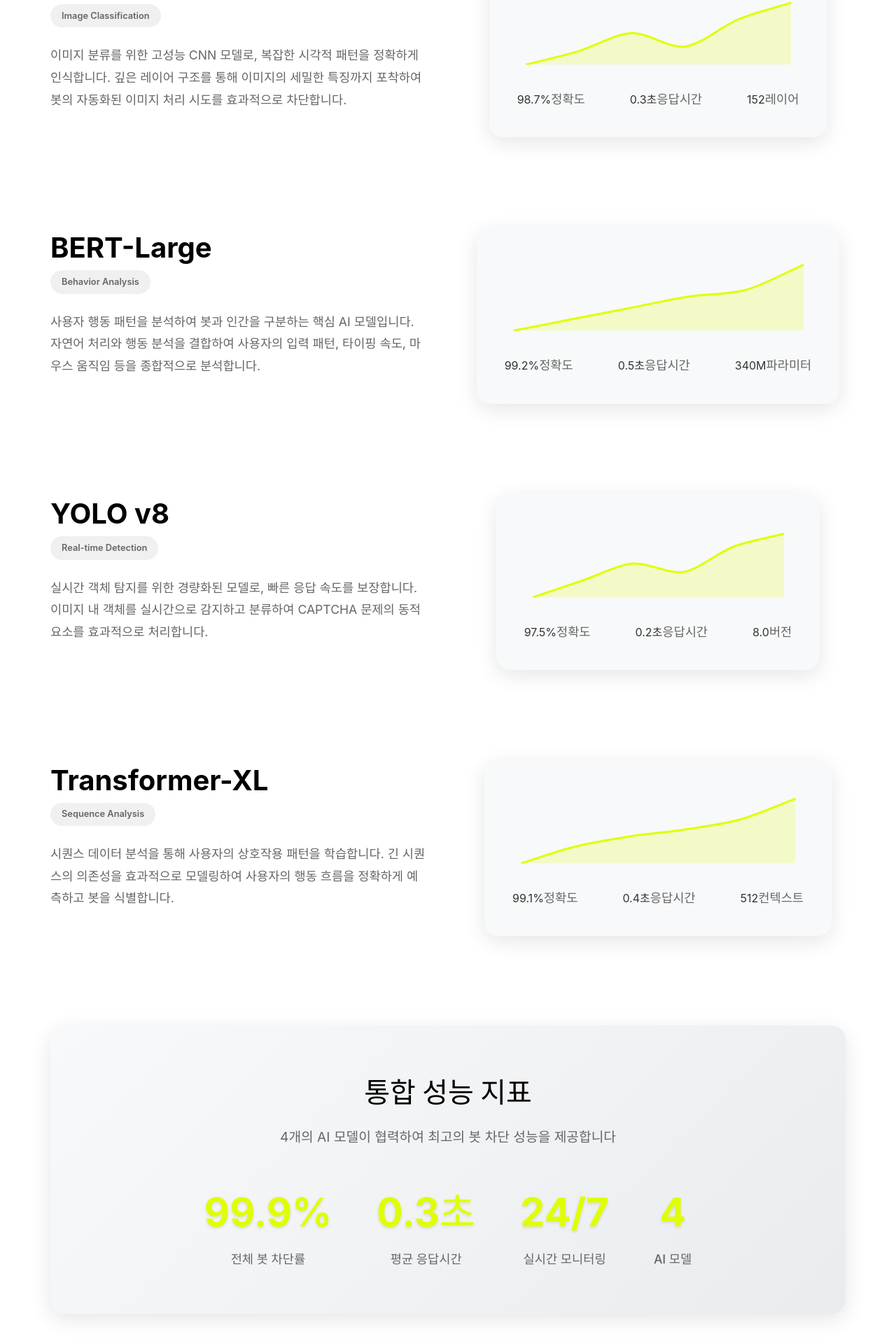
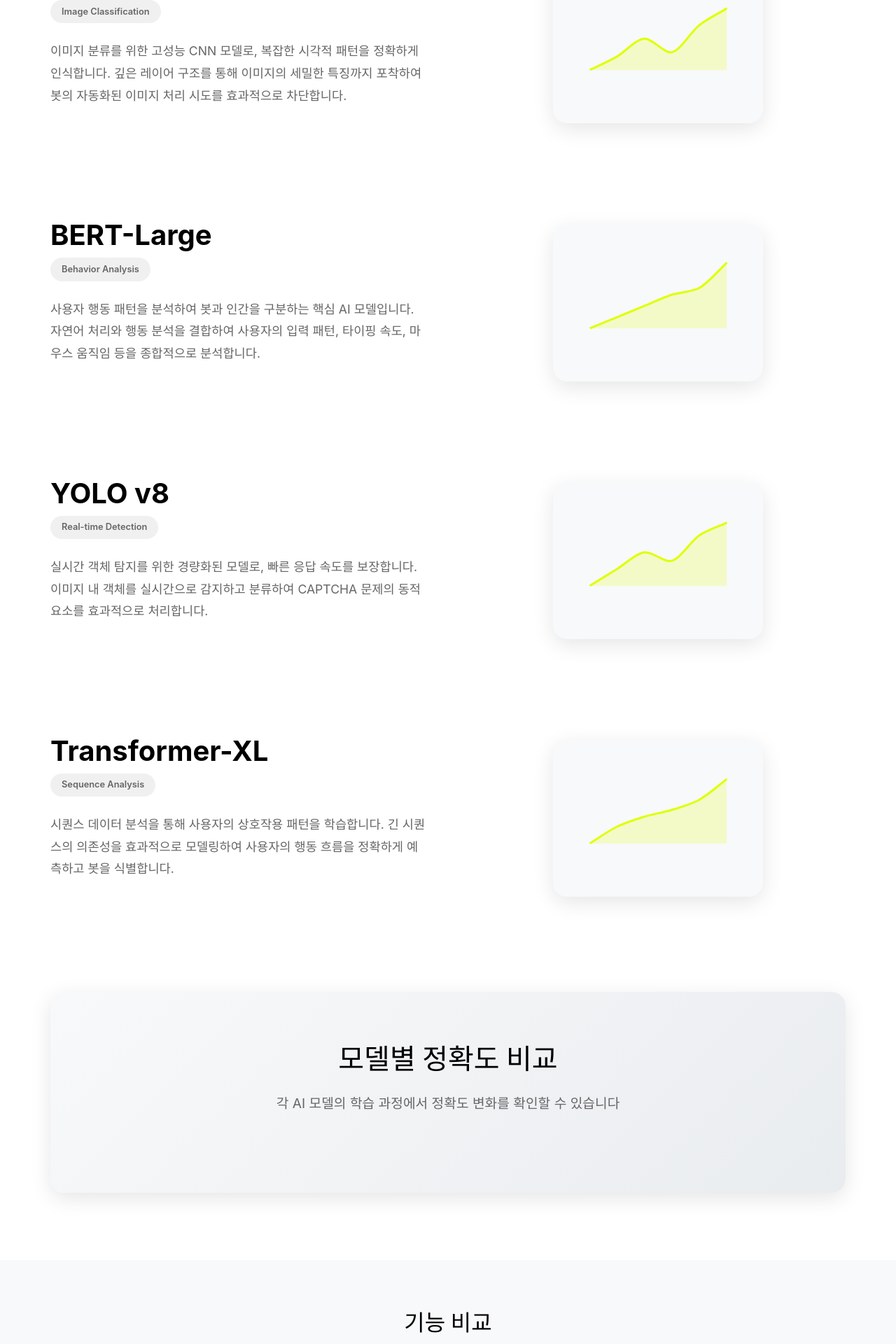
Before and after one commit to Find-Your-Humanity/website, a React (Vite) app: page /products in a window 1280 px wide. Shown: the part 4737-6657 px from the top of the page at 70% size. Built offline with nearby package versions, Linux system fonts and the light colour scheme; no server answers.

Commit message:
commit: Modifying ProductsPage

```diff
--- a/src/pages/ProductsPage.jsx
+++ b/src/pages/ProductsPage.jsx
@@ -119,8 +119,81 @@ const ProductsPage = () => {
     }]
   };
 
+  // 성능 비교 차트 데이터 - Epoch vs Accuracy
+  const performanceComparisonData = {
+    labels: ['Epoch 1', 'Epoch 5', 'Epoch 10', 'Epoch 15', 'Epoch 20', 'Epoch 25', 'Epoch 30'],
+    datasets: [
+      {
+        label: 'MobileNetV2',
+        data: [75, 82, 88, 92, 95, 97, 98.7],
+        borderColor: '#FF6B6B',
+        backgroundColor: 'rgba(255, 107, 107, 0.1)',
+        borderWidth: 3,
+        fill: false,
+        tension: 0.4
+      },
+      {
+        label: 'BERT-Large',
+        data: [70, 78, 85, 90, 94, 97, 99.2],
+        borderColor: '#4ECDC4',
+        backgroundColor: 'rgba(78, 205, 196, 0.1)',
+        borderWidth: 3,
+        fill: false,
+        tension: 0.4
+      },
+      {
+        label: 'YOLO v8',
+        data: [80, 85, 89, 92, 94, 96, 97.5],
+        borderColor: '#45B7D1',
+        backgroundColor: 'rgba(69, 183, 209, 0.1)',
+        borderWidth: 3,
+        fill: false,
+        tension: 0.4
+      },
+      {
+        label: 'Transformer-XL',
+        data: [72, 80, 87, 91, 94, 97, 99.1],
+        borderColor: '#96CEB4',
+        backgroundColor: 'rgba(150, 206, 180, 0.1)',
+        borderWidth: 3,
+        fill: false,
+        tension: 0.4
+      }
+    ]
+  };
+
+  // 성능 비교 차트 옵션 - 간단한 설정
+  const performanceChartOptions = {
+    responsive: true,
+    maintainAspectRatio: false,
+    plugins: {
+      legend: {
+        display: true,
+        position: 'top'
+      }
+    },
+    scales: {
+      x: {
+        display: true,
+        title: {
+          display: true,
+          text: 'Epoch'
+        }
+      },
+      y: {
+        display: true,
+        title: {
+          display: true,
+          text: 'Accuracy (%)'
+        },
+        min: 60,
+        max: 100
+      }
+    }
+  };
+
   // 디버깅을 위한 콘솔 로그
-  console.log('Chart Data Loaded:', { resnetData, bertData, yoloData, transformerData });
+  console.log('Chart Data Loaded:', { resnetData, bertData, yoloData, transformerData, performanceComparisonData });
 
   const handleStartFreePlan = () => {
     if (isAuthenticated) {
@@ -515,20 +588,6 @@ const ProductsPage = () => {
                   <div className="chart-container">
                     <Line data={resnetData} options={chartOptions} />
                   </div>
-                  <div className="performance-metrics">
-                    <div className="performance-metric">
-                      <span className="metric-value">98.7%</span>
-                      <span className="metric-label">정확도</span>
-                    </div>
-                    <div className="performance-metric">
-                      <span className="metric-value">0.3초</span>
-                      <span className="metric-label">응답시간</span>
-                    </div>
-                    <div className="performance-metric">
-                      <span className="metric-value">152</span>
-                      <span className="metric-label">레이어</span>
-                    </div>
-                  </div>
                 </div>
               </div>
             </div>
@@ -541,20 +600,6 @@ const ProductsPage = () => {
                 <div className="model-stats-card">
                   <div className="chart-container">
                     <Line data={bertData} options={chartOptions} />
-                  </div>
-                  <div className="performance-metrics">
-                    <div className="performance-metric">
-                      <span className="metric-value">99.2%</span>
-                      <span className="metric-label">정확도</span>
-                    </div>
-                    <div className="performance-metric">
-                      <span className="metric-value">0.5초</span>
-                      <span className="metric-label">응답시간</span>
-                    </div>
-                    <div className="performance-metric">
-                      <span className="metric-value">340M</span>
-                      <span className="metric-label">파라미터</span>
-                    </div>
                   </div>
                 </div>
               </div>
@@ -589,20 +634,6 @@ const ProductsPage = () => {
                   <div className="chart-container">
                     <Line data={yoloData} options={chartOptions} />
                   </div>
-                  <div className="performance-metrics">
-                    <div className="performance-metric">
-                      <span className="metric-value">97.5%</span>
-                      <span className="metric-label">정확도</span>
-                    </div>
-                    <div className="performance-metric">
-                      <span className="metric-value">0.2초</span>
-                      <span className="metric-label">응답시간</span>
-                    </div>
-                    <div className="performance-metric">
-                      <span className="metric-value">8.0</span>
-                      <span className="metric-label">버전</span>
-                    </div>
-                  </div>
                 </div>
               </div>
             </div>
@@ -615,20 +646,6 @@ const ProductsPage = () => {
                 <div className="model-stats-card">
                   <div className="chart-container">
                     <Line data={transformerData} options={chartOptions} />
-                  </div>
-                  <div className="performance-metrics">
-                    <div className="performance-metric">
-                      <span className="metric-value">99.1%</span>
-                      <span className="metric-label">정확도</span>
-                    </div>
-                    <div className="performance-metric">
-                      <span className="metric-value">0.4초</span>
-                      <span className="metric-label">응답시간</span>
-                    </div>
-                    <div className="performance-metric">
-                      <span className="metric-value">512</span>
-                      <span className="metric-label">컨텍스트</span>
-                    </div>
                   </div>
                 </div>
               </div>
@@ -647,28 +664,10 @@ const ProductsPage = () => {
 
           {/* Performance Summary */}
           <div className="ai-performance-summary">
-            <h3 className="summary-title">통합 성능 지표</h3>
+            <h3 className="summary-title">모델별 정확도 비교</h3>
             <p className="summary-description">
-              4개의 AI 모델이 협력하여 최고의 봇 차단 성능을 제공합니다
+              각 AI 모델의 학습 과정에서 정확도 변화를 확인할 수 있습니다
             </p>
-            <div className="performance-metrics">
-              <div className="metric-item">
-                <span className="metric-number">99.9%</span>
-                <span className="metric-label">전체 봇 차단률</span>
-              </div>
-              <div className="metric-item">
-                <span className="metric-number">0.3초</span>
-                <span className="metric-label">평균 응답시간</span>
-              </div>
-              <div className="metric-item">
-                <span className="metric-number">24/7</span>
-                <span className="metric-label">실시간 모니터링</span>
-              </div>
-              <div className="metric-item">
-                <span className="metric-number">4</span>
-                <span className="metric-label">AI 모델</span>
-              </div>
-            </div>
           </div>
         </div>
       </section>
--- a/src/styles/pages/ProductsPage.css
+++ b/src/styles/pages/ProductsPage.css
@@ -175,7 +175,7 @@
   box-shadow: 0 8px 30px rgba(0, 0, 0, 0.1);
   min-width: 280px;
   position: relative;
-  overflow: hidden;
+  overflow: visible;
 }
 
 /* 성능 그래프 배경 - 제거됨 */
@@ -220,6 +220,8 @@
   max-height: 100px;
 }
 
+/* 모델 메트릭 - 제거됨 */
+
 /* Model Layout Alternation */
 .model-1 .model-content,
 .model-3 .model-content {
@@ -255,31 +257,18 @@
   line-height: 1.6;
 }
 
-.performance-metrics {
-  display: flex;
-  justify-content: center;
-  gap: 4rem;
-  flex-wrap: wrap;
+/* 성능 비교 차트 컨테이너 */
+.performance-chart-container {
+  width: 100%;
+  height: 400px;
+  margin: 0 auto;
+  background: #ffffff;
+  border-radius: 12px;
+  padding: 2rem;
+  box-shadow: 0 4px 20px rgba(0, 0, 0, 0.1);
 }
 
-.metric-item {
-  text-align: center;
-}
-
-.metric-number {
-  display: block;
-  font-size: 3.5rem;
-  font-weight: bold;
-  color: #DFFF00;
-  margin-bottom: 0.5rem;
-  text-shadow: 0 2px 4px rgba(0, 0, 0, 0.1);
-}
-
-.metric-label {
-  font-size: 1.1rem;
-  color: #666666;
-  font-weight: 500;
-}
+/* 간단한 성능 메트릭 - 제거됨 */
 
 /* Video Section */
 .video-section {
```
